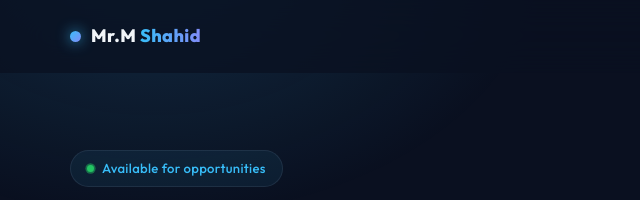
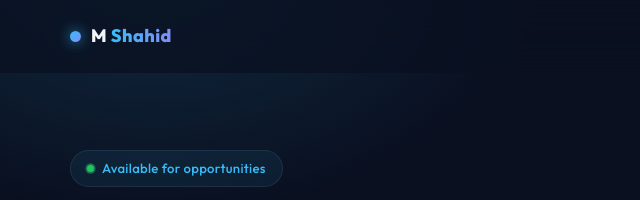
Before and after one commit to technologycareer24-shd/TechCareer, a plain HTML site: page index.html in a window 1280 px wide. Shown: the top 200 px of the page, 0-640 px from the left. Drawn offline with nearby package versions, Linux system fonts and the light colour scheme.

Commit message:
Update index.html

```diff
--- a/index.html
+++ b/index.html
@@ -109,7 +109,7 @@
       <!-- Logo -->
       <a href="#home" class="flex items-center gap-2.5 font-extrabold tracking-wide text-lg">
         <span class="w-[11px] h-[11px] rounded-full bg-gradient-to-br from-accent to-accent2 shadow-[0_0_14px_rgba(56,189,248,.8)]"></span>
-        <span class="text-slate-100">Mr.M <span class="bg-gradient-to-r from-accent to-accent2 bg-clip-text text-transparent">Shahid</span></span>
+        <span class="text-slate-100">M <span class="bg-gradient-to-r from-accent to-accent2 bg-clip-text text-transparent">Shahid</span></span>
       </a>
 
       <!-- Nav links -->
```
